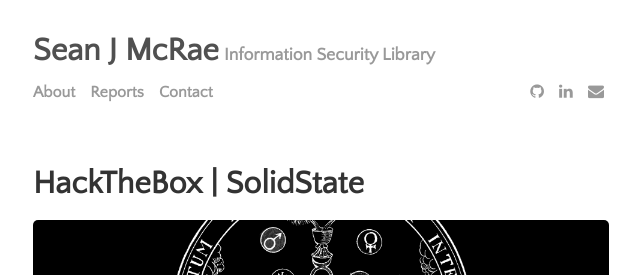
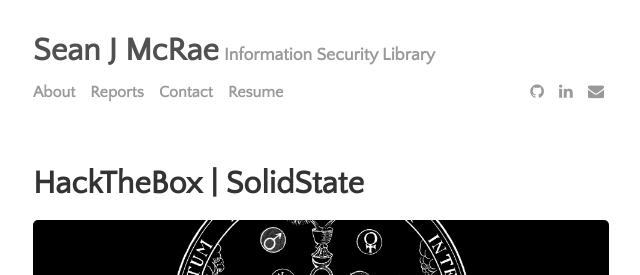
Before and after one commit to officialhocc/officialhocc.github.io, a Jekyll site: the page built from index.html, in a window 1280 px wide and 900 px high. Shown: the top 275 px of the window, without its empty margins (319-959 px from the left). Built offline with Jekyll 4.4.1, drawn with Linux system fonts in a browser that asks for light colours; nearby versions of some CDN libraries; the list of posts is cut into pages by our own code.

Commit message:
Update from Forestry.io - Updated _data/settings.yml

```diff
--- a/_data/settings.yml
+++ b/_data/settings.yml
@@ -15,6 +15,8 @@
 - name: Contact
   path: menu
   url: contact.html
+- name: Resume
+  url: https://github.com/officialhocc/officialhocc.github.io/blob/master/assets/img/Sean%20McRae%20Resume%20.pdf
 social:
 - icon: github
   link: https://github.com/officialhocc
```
